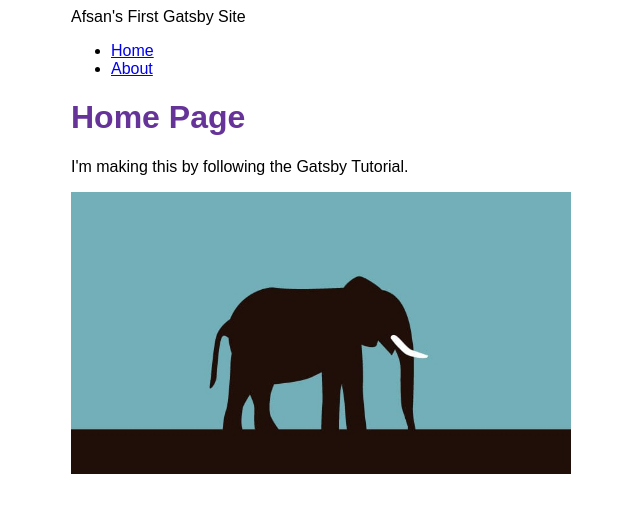
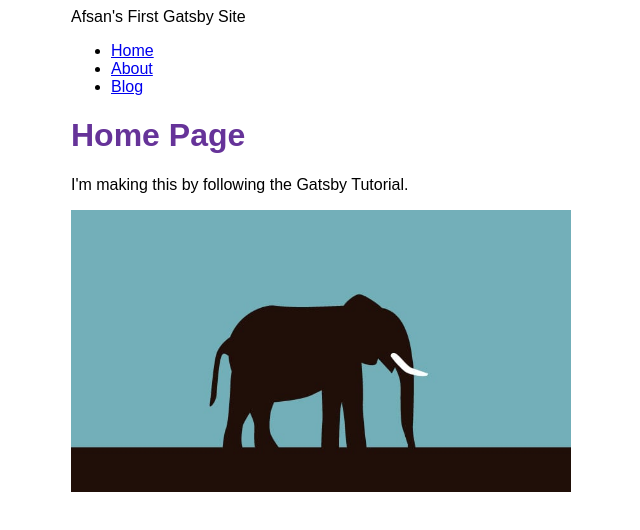
Before and after one commit to afsanhk/my-first-gatsby-site, a Gatsby site: page / in a window 1280 px wide. Shown: the whole page, without its empty margins (319-959 px from the left). Built offline with nearby package versions, Linux system fonts and the light colour scheme; Gatsby itself is replaced by a stand-in of ours.

Commit message:
Create a blog page skeleton as per part 4 of the tutorial.

```diff
--- a/src/components/layout.js
+++ b/src/components/layout.js
@@ -32,6 +32,11 @@ const Layout = ({ pageTitle, children }) => {
               About
             </Link>
           </li>
+          <li className={navLinkItem}>
+            <Link to="/blog" className={navLinkText}>
+              Blog
+            </Link>
+          </li>
         </ul>
       </nav>
       <main>
```
Also changed, not shown: src/pages/blog.js (added, +12 -0 lines).
